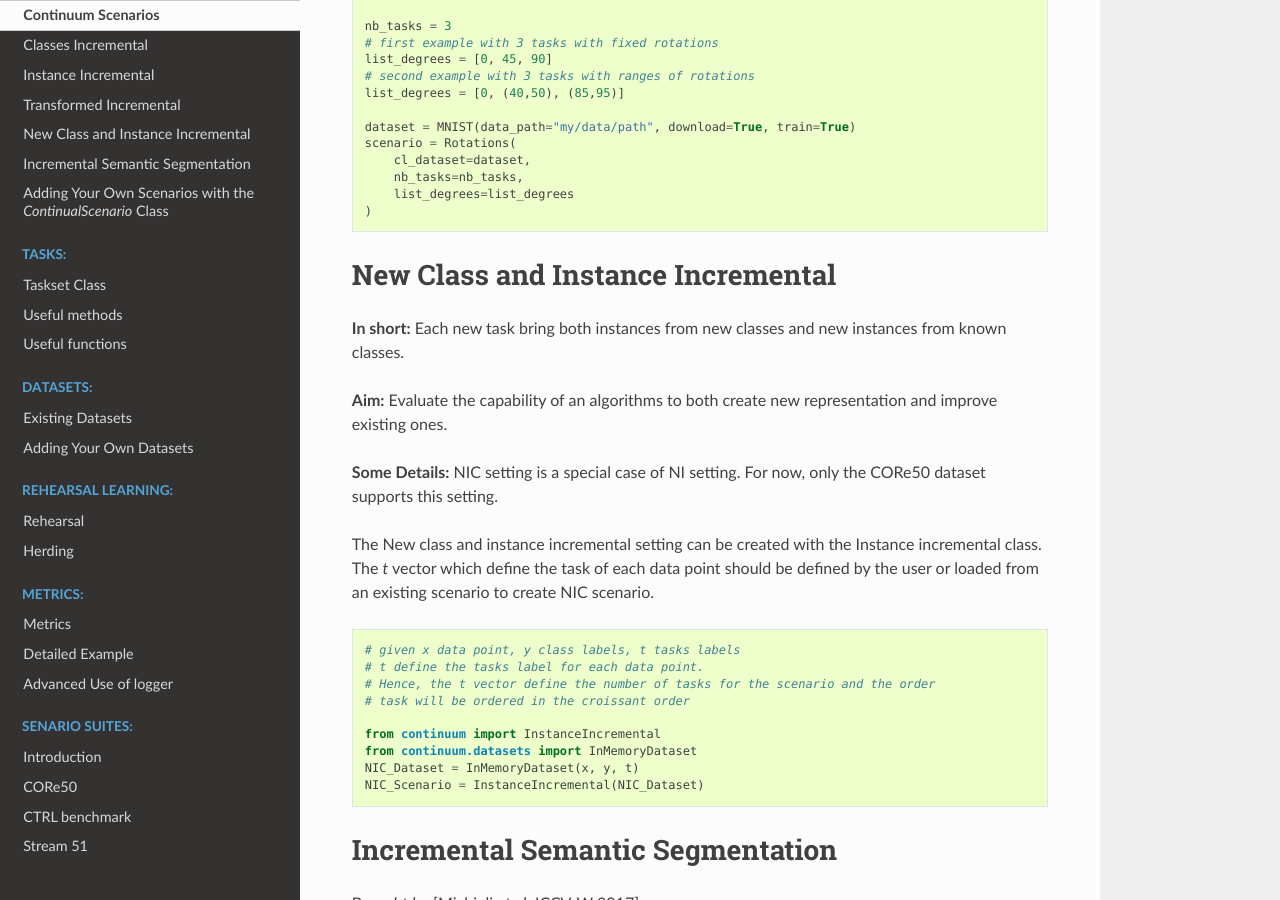
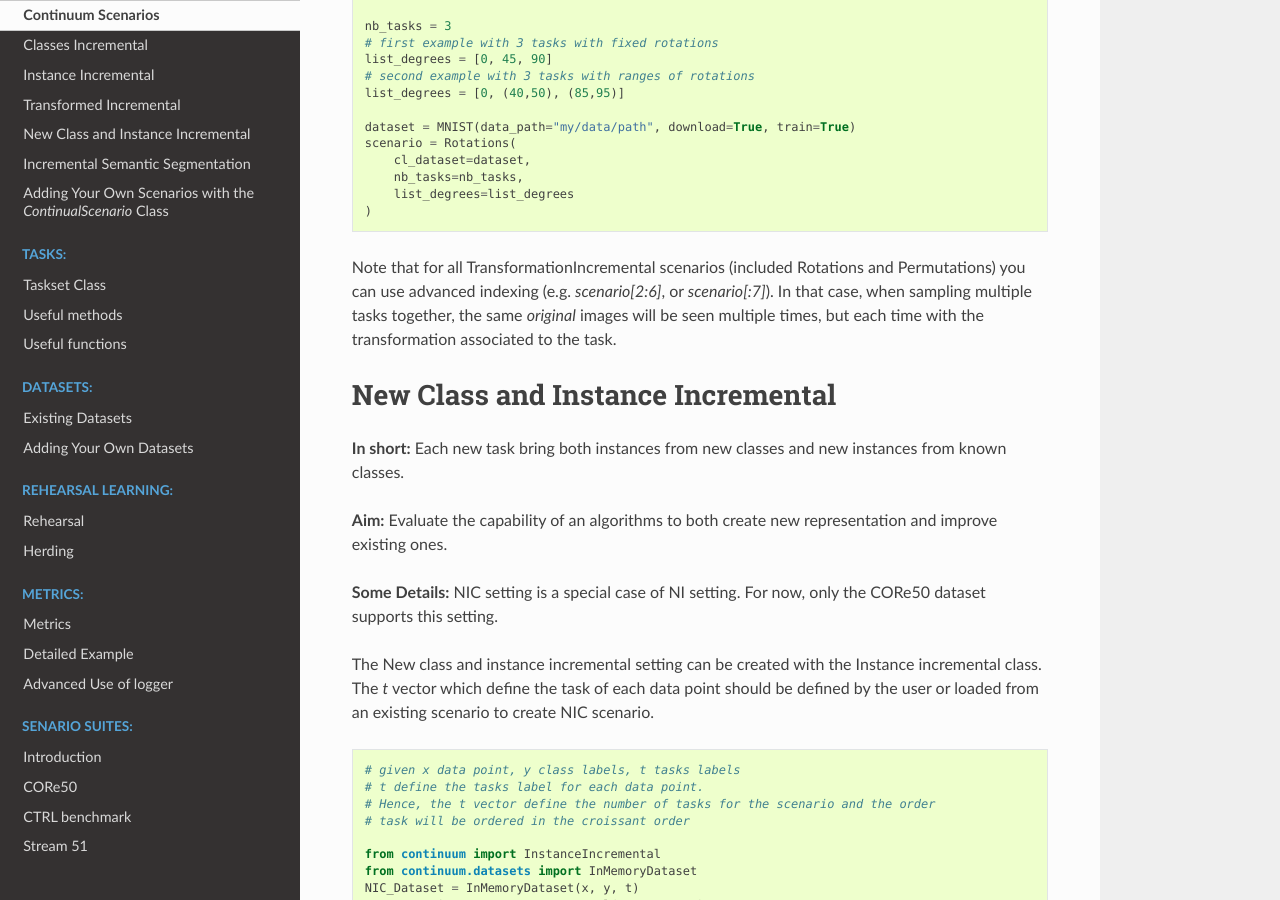
Before and after one commit to Continvvm/continuum, a Sphinx documentation site: the page built from docs/_tutorials/scenarios/scenarios.rst, in a window 1280 px wide and 900 px high, scrolled down 5388 px. Built offline with Sphinx 7.4.7 and the Read the Docs theme 2.0.0, drawn with Linux system fonts in a browser that asks for light colours.

Commit message:
Add advanced indexing to trsf inc in webdoc.

```diff
--- a/docs/_tutorials/scenarios/scenarios.rst
+++ b/docs/_tutorials/scenarios/scenarios.rst
@@ -294,6 +294,12 @@ The scenarios is then to learn a same task in various rotations spaces.
     )
 
 
+Note that for all TransformationIncremental scenarios (included Rotations and Permutations) you can
+use advanced indexing (e.g. `scenario[2:6]`, or `scenario[:7]`). In that case, when sampling multiple
+tasks together, the same *original* images will be seen multiple times, but each time with the transformation
+associated to the task.
+
+
 New Class and Instance Incremental
 ----------------------------------
 
```
